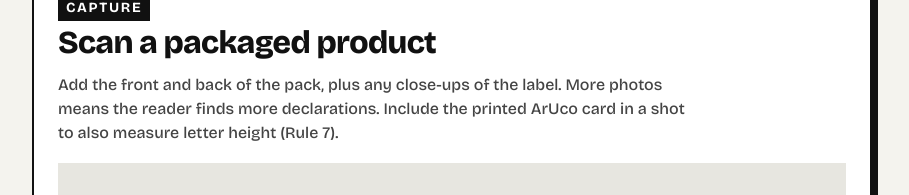
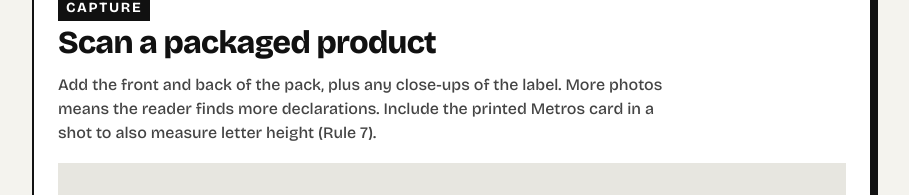
Before and after one commit to mugiwaraluffy56/sih-26, a React (Vite) app in the folder frontend/: page / in a window 1280 px wide. Shown: the part 134-329 px from the top of the page, without its empty margins (188-1097 px from the left). Built offline with nearby package versions, Linux system fonts and the light colour scheme.

Commit message:
rename aruco card to metros card in ui
Signed-off-by: mugiwaraluffy56 <myakampuneeth@gmail.com>

```diff
--- a/frontend/src/App.jsx
+++ b/frontend/src/App.jsx
@@ -45,7 +45,7 @@ function ScanForm({ onReport }) {
         <h2>Scan a packaged product</h2>
         <p className="lede">
           Add the front and back of the pack, plus any close-ups of the label. More
-          photos means the reader finds more declarations. Include the printed ArUco
+          photos means the reader finds more declarations. Include the printed Metros
           card in a shot to also measure letter height (Rule 7).
         </p>
       </div>
```
